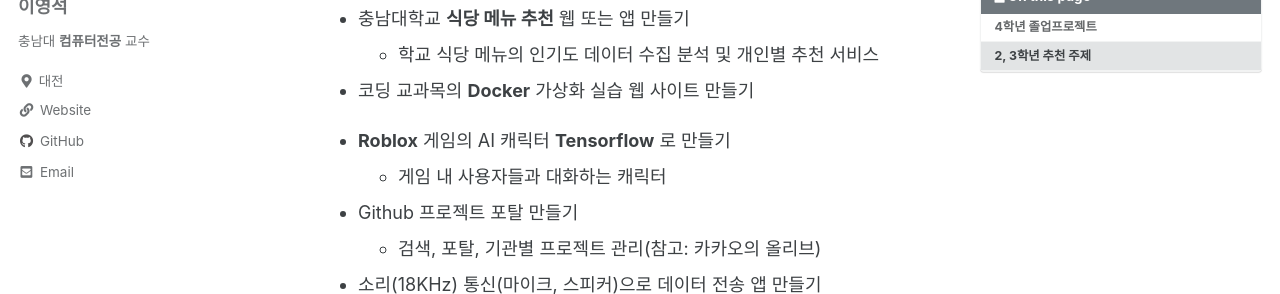
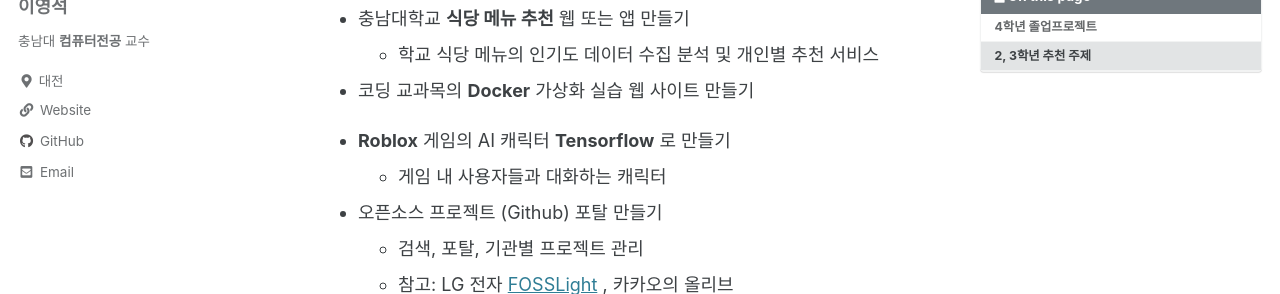
Before and after one commit to leeyoungseok/leeyoungseok.github.com, a Jekyll site: the page built from _posts/2021-12-20-under-project-list.md, in a window 1280 px wide and 900 px high, scrolled down 1671 px, cut to the strip 58-352 px from the top of the window. Built offline with Jekyll 4.4.1, drawn with Linux system fonts in a browser that asks for light colours; cached includes are drawn as plain includes.

Commit message:
Update 2021-12-20-under-project-list.md

```diff
--- a/_posts/2021-12-20-under-project-list.md
+++ b/_posts/2021-12-20-under-project-list.md
@@ -47,8 +47,9 @@ last_modified_at: 2021-12-19
 * __Roblox__ 게임의 AI 캐릭터 __Tensorflow__ 로 만들기
   - 게임 내 사용자들과 대화하는 캐릭터
 
-* Github 프로젝트 포탈 만들기
-  - 검색, 포탈, 기관별 프로젝트 관리(참고: 카카오의 올리브)
+* 오픈소스 프로젝트 (Github) 포탈 만들기
+  - 검색, 포탈, 기관별 프로젝트 관리
+  - 참고: LG 전자 [FOSSLight](https://fosslight.org/fosslight-guide/) , 카카오의 올리브
 
 * 소리(18KHz) 통신(마이크, 스피커)으로 데이터 전송 앱 만들기
   {% include youtube-sound.html id="uP4WHhDmcF0" %}
```
